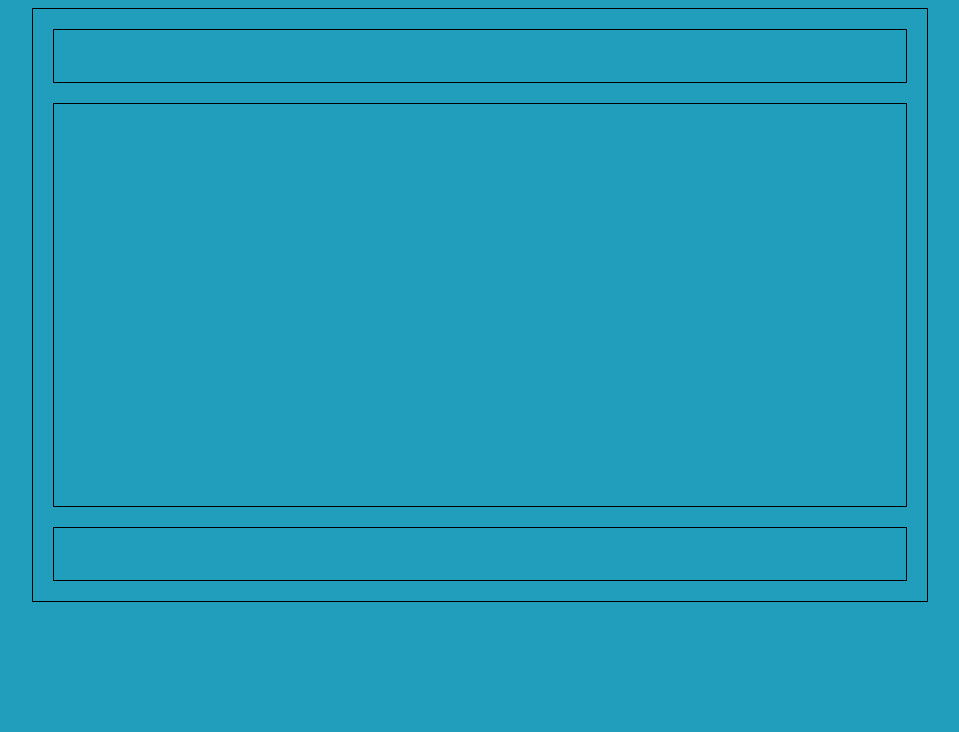
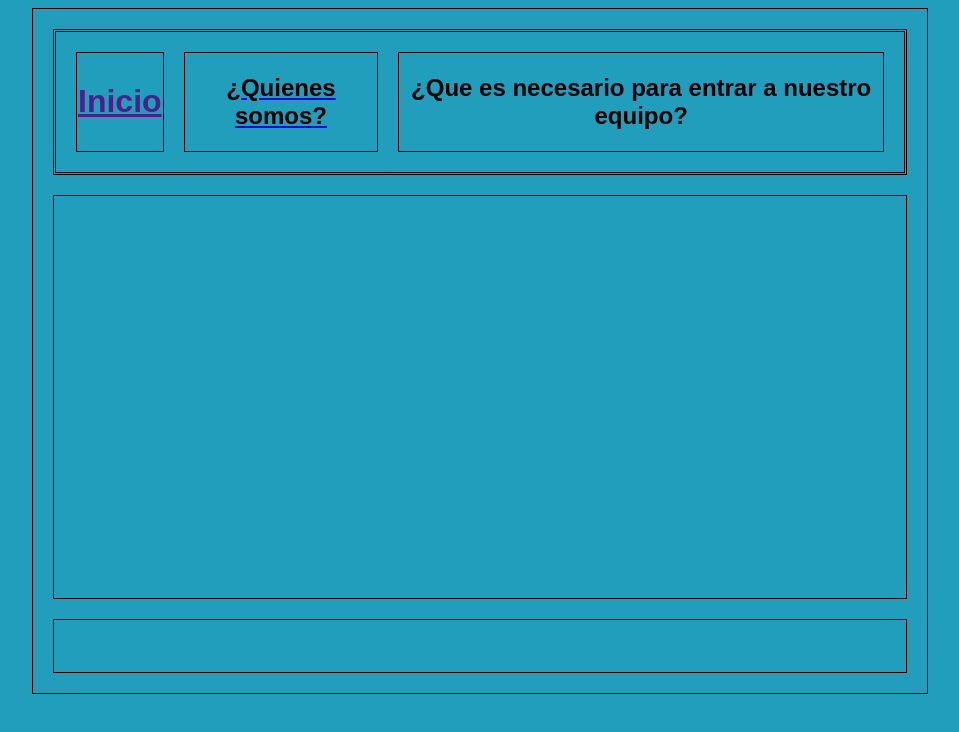
Before and after one commit to LucasRodriguez123/PROJECT, a plain HTML site: page PROJECT/index.html in a window 1280 px wide. Shown: the whole page, without its empty margins (160-1119 px from the left). Drawn offline with Linux system fonts and the light colour scheme.

Commit message:
Add files via upload
Today I created the second web called ¿Quienes Somos? and ia add a link to ¿Quienes Somos? that takes you to the new web. Also, I add three h1 to the table

```diff
--- a/PROJECT/index.html
+++ b/PROJECT/index.html
@@ -10,7 +10,23 @@
 	<table border="1" align="center">
 		<tr>
     		<td width="50" height="50">
-
+				 <table border="0">
+				 	<tr>
+				 		<td>
+				 			<a href="">
+				 			<h1>Inicio</h1>
+				 			</a>
+				 		</td>
+				 		<td>
+				 			<a href="Quienes-somos.html">
+				 			<h2>¿Quienes somos?</h2>
+				 			</a>
+				 		</td>
+				 		<td>
+				 			<h2>¿Que es necesario para entrar a nuestro equipo?</h2>
+				 		</td>
+				 	</tr>
+				 </table>
     		</td>
     	</tr>
     	<tr>
```
Also changed, not shown: PROJECT/Quienes-somos.html (added, +21 -0 lines).
